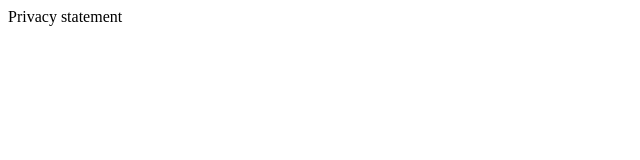
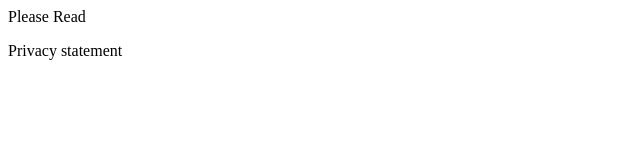
Before and after one commit to archaeogeek/stack_greeter, a plain HTML site: page privacy.html in a window 1280 px wide. Shown: the whole page, without its empty margins (0-640 px from the left). Drawn offline with Linux system fonts and the light colour scheme.

```diff
--- a/privacy.html
+++ b/privacy.html
@@ -1,4 +1,5 @@
 
 <html>
+<p>Please Read</p>
 <p>Privacy statement</p>
 </html>
```
